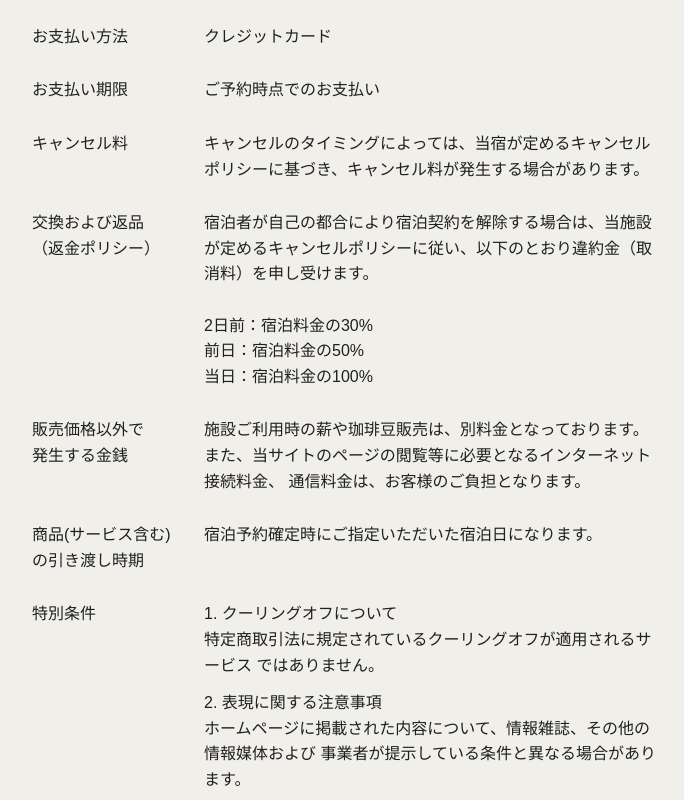
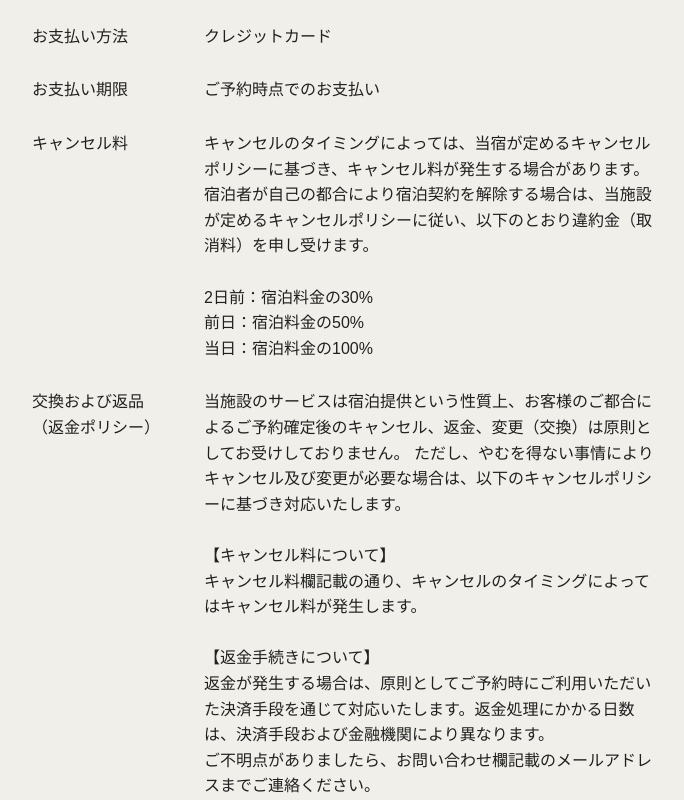
Before and after one commit to gogoipe3913/watoto-kula, a Next.js app: page /stay/reservation/legal-notice in a window 1280 px wide. Shown: the part 1000-1800 px from the top of the page, without its empty margins (292-976 px from the left). Built offline with nearby package versions, Linux system fonts and the light colour scheme.

Commit message:
特定商取引法の記載を修正

```diff
--- a/src/app/stay/reservation/legal-notice/page.tsx
+++ b/src/app/stay/reservation/legal-notice/page.tsx
@@ -85,6 +85,14 @@ export default function Stay() {
           <p className={styles.LegalNotice__itemKey}>キャンセル料</p>
           <p className={styles.LegalNotice__itemValue}>
             キャンセルのタイミングによっては、当宿が定めるキャンセルポリシーに基づき、キャンセル料が発生する場合があります。
+            宿泊者が自己の都合により宿泊契約を解除する場合は、当施設が定めるキャンセルポリシーに従い、以下のとおり違約金（取消料）を申し受けます。
+            <br />
+            <br />
+            2日前：宿泊料金の30%
+            <br />
+            前日：宿泊料金の50%
+            <br />
+            当日：宿泊料金の100%
           </p>
         </li>
         <li className={styles.LegalNotice__item}>
@@ -94,14 +102,20 @@ export default function Stay() {
             （返金ポリシー）
           </p>
           <p className={styles.LegalNotice__itemValue}>
-            宿泊者が自己の都合により宿泊契約を解除する場合は、当施設が定めるキャンセルポリシーに従い、以下のとおり違約金（取消料）を申し受けます。
+            当施設のサービスは宿泊提供という性質上、お客様のご都合によるご予約確定後のキャンセル、返金、変更（交換）は原則としてお受けしておりません。
+            ただし、やむを得ない事情によりキャンセル及び変更が必要な場合は、以下のキャンセルポリシーに基づき対応いたします。
             <br />
             <br />
-            2日前：宿泊料金の30%
+            【キャンセル料について】
             <br />
-            前日：宿泊料金の50%
+            キャンセル料欄記載の通り、キャンセルのタイミングによってはキャンセル料が発生します。
             <br />
-            当日：宿泊料金の100%
+            <br />
+            【返金手続きについて】
+            <br />
+            返金が発生する場合は、原則としてご予約時にご利用いただいた決済手段を通じて対応いたします。返金処理にかかる日数は、決済手段および金融機関により異なります。
+            <br />
+            ご不明点がありましたら、お問い合わせ欄記載のメールアドレスまでご連絡ください。
           </p>
         </li>
         <li className={styles.LegalNotice__item}>
```
